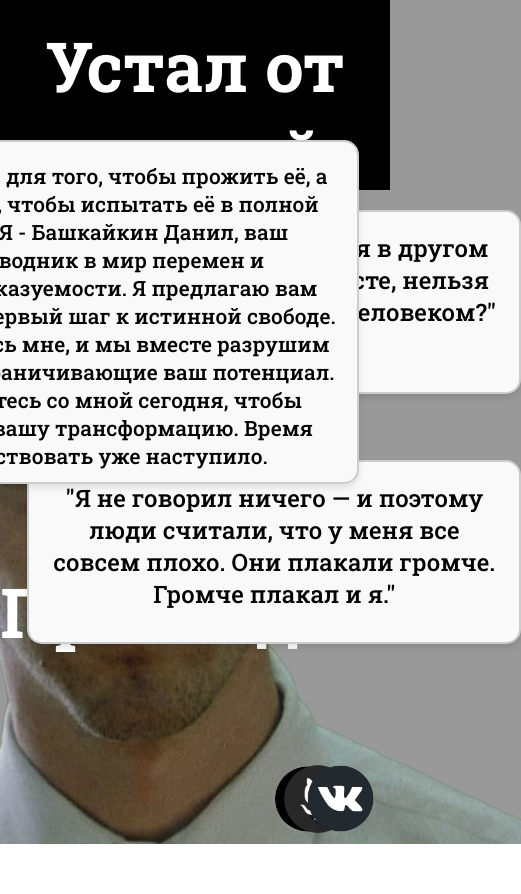
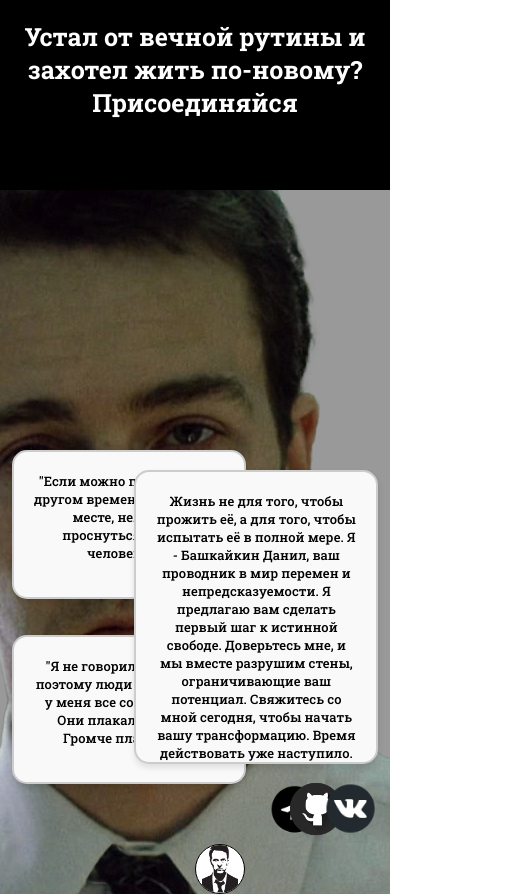
Before and after one commit to denchikshok/break-free.ru, a plain HTML site: page break-free.ru/index.html in a window 390 px wide. Shown: the whole page, 521 px wide, since content can reach past the window. Before the commit the page ends 844 px from the top, so only its background shows below. Drawn offline with Linux system fonts and the light colour scheme; a web font is replaced by a local one.

Commit message:
Add files via upload

```diff
--- a/break-free.ru/css/styles.css
+++ b/break-free.ru/css/styles.css
@@ -1,3 +1,246 @@
+@media (max-width: 1920px){
+    .overlay h1 {
+        font-size: 69px;
+    }
+
+    .faceButton {
+        top: 140px;
+        left: 65%;
+    }
+
+    .right-window {
+        width: 450px;
+        height: 300px;
+        right: 8%;
+        bottom: 360px;
+        font-size: 21px;
+    }
+
+    .lower-left-box,
+    .upper-left-box {
+        width: 450px;
+        height: 140px;
+        left: 7%;
+    }
+
+    .lower-left-box {
+        bottom: 200px;
+        font-size: 24px;
+    }
+
+    .upper-left-box {
+        bottom: 450px;
+        font-size: 24px;
+    }
+
+    .right-box img {
+        right: 3%;
+        width: 75px;
+        height: 75px;
+    }
+
+    .left-box img {
+        right: 12%;
+        width: 70px;
+        height: 70px;
+    }
+
+    .middle-box img {
+        right: 7%;
+        width: 90px;
+        height: 90px;
+    }
+}
+
+@media (max-width: 1880px){
+    .overlay h1 {
+        font-size: 44px;
+    }
+    .upper-left-box{
+        bottom: 100px;
+        left: 66%;
+    }
+    .faceButton {
+        top: 13%;
+        left: 50%;
+    }
+
+    .right-window {
+        width: 240px;
+        height: 300px;
+        right: 3%;
+        bottom: 80px;
+        font-size: 15px;
+    }
+    .lower-left-box,
+    .upper-left-box {
+        width: 250px;
+        height: 120px;
+        left: 3%;
+    }
+
+    .lower-left-box {
+        bottom: 60px;
+        font-size: 15px;
+    }
+
+    .upper-left-box {
+        bottom: 245px;
+        font-size: 15px;
+    }
+}
+
+@media (max-width: 1572px){
+    .faceButton {
+        top: 14%;
+        left: 65%;
+    }
+
+    .right-box img {
+        right: 3%;
+        width: 65px;
+        height: 65px;
+    }
+
+    .left-box img {
+        right: 17%;
+        width: 60px;
+        height: 60px;
+    }
+
+    .middle-box img {
+        right: 9%;
+        width: 80px;
+        height: 80px;
+    }
+}
+
+@media (max-width: 1200px){
+    .faceButton {
+        top: 14%;
+        left: 80%;
+    }
+
+    .right-window {
+        width: 200px;
+        height: 250px;
+        right: 3%;
+        bottom: 80px;
+        font-size: 13px;
+    }
+
+    .lower-left-box,
+    .upper-left-box {
+        left: 0;
+        width: 190px;
+        height: 105px;
+        left: 3%;
+    }
+
+    .lower-left-box {
+        bottom: 60px;
+        font-size: 13px;
+    }
+
+    .upper-left-box {
+        bottom: 245px;
+        font-size: 13px;
+    }
+}
+
+@media (max-width: 1090px){
+    .right-window {
+        width: 200px;
+        height: 250px;
+        right: 3%;
+        bottom: 80px;
+        font-size: 13px;
+    }
+
+    .lower-left-box,
+    .upper-left-box {
+        left: 20%;
+        width: 190px;
+        height: 105px;
+        left: 3%;
+    }
+
+    .lower-left-box {
+        bottom: 60px;
+        font-size: 13px;
+    }
+
+    .upper-left-box {
+        bottom: 245px;
+        font-size: 13px;
+    }
+}
+
+@media (max-width: 992px) {
+    .faceButton {
+        top: 100%;
+        left: 50%;
+    }
+
+    .right-box img {
+        right: 3%;
+        width: 55px;
+        height: 55px;
+    }
+
+    .left-box img {
+        right: 18%;
+        width: 50px;
+        height: 50px;
+    }
+
+    .middle-box img {
+        right: 10%;
+        width: 70px;
+        height: 70px;
+    }
+}
+
+@media (max-width: 786px) {
+    .overlay h1 {
+        font-size: 34px;
+    }
+}
+
+@media (max-width: 480px) {
+    .overlay h1 {
+        font-size: 25px;
+    }
+}
+
+@media (max-width: 320px) {
+    .right-window {
+        width: 200px;
+        height: 250px;
+        right: 3%;
+        bottom: 80px;
+        font-size: 13px;
+    }
+
+    .lower-left-box,
+    .upper-left-box {
+        left: 0;
+        width: 190px;
+        height: 105px;
+        left: 3%;
+    }
+
+    .lower-left-box {
+        bottom: 60px;
+        font-size: 13px;
+    }
+
+    .upper-left-box {
+        bottom: 245px;
+        font-size: 13px;
+    }
+}
+
 html, body {
     margin: 0;
     padding: 0;
@@ -34,30 +277,24 @@ html, body {
 .overlay h1 {
   margin: 0;
   padding: 20px 0;
-  font-size: 69px;
+
 }
 
 .right-window {
     position: absolute;
-    width: 450px;
-    height: 300px;
     border-radius: 15px;
     border: 2px solid #ccc;
     text-align: center;
     background-color: #f9f9f9;
     padding: 20px;
     box-shadow: 0 4px 6px rgba(0, 0, 0, 0.1);
-    right: 8%;
-    bottom: 360px;
-    font-size: 21px;
     font-weight: 500;
 }
 
 .upper-left-box,
 .lower-left-box {
     position: absolute;
-    width: 450px;
-    height: 140px;
+
     border-radius: 15px;
     border: 2px solid #ccc;
     text-align: center;
@@ -73,40 +310,25 @@ html, body {
     margin: 0;
 }
 
-.upper-left-box {
-    bottom: 450px;
-    left: 7%;
-    font-size: 24px;
-}
-
-.lower-left-box {
-    bottom: 200px;
-    left: 7%;
-    font-size: 24px;
-}
-
 .right-box img {
     position: absolute;
-    right: 3%;
+
     bottom: 8px;
-    width: 75px;
-    height: 75px;
+
 }
 
 .middle-box img {
     position: absolute;
-    right: 7%;
+
     bottom: 0px;
-    width: 90px;
-    height: 90px;
+
 }
 
 .left-box img {
     position: absolute;
-    right: 12%;
+
     bottom: 9px;
-    width: 70px;
-    height: 70px;
+
 }
 
 .container {
@@ -124,8 +346,7 @@ html, body {
     cursor: pointer;
     transition: background-color 0.3s, border-color 0.3s;
     position: absolute;
-    top: 140px;
-    left: 65%;
+
     overflow: hidden;
 }
 
```
